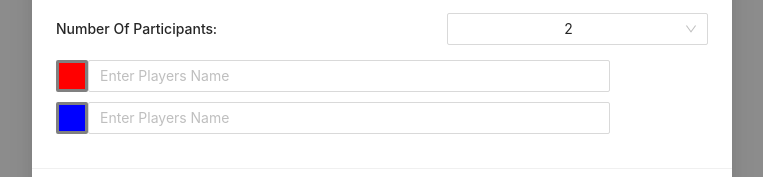
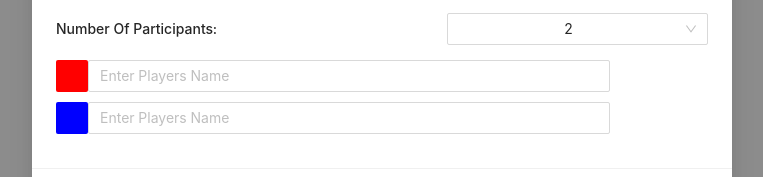
Before and after one commit to Willjc96/smash-kart-tournament, a React (Create React App) app: page / in a window 1280 px wide. Both pictures are taken after a click on the button "Knockout". Shown: the part 293-470 px from the top of the page, without its empty margins (258-1021 px from the left). Built offline with nearby package versions, Linux system fonts and the light colour scheme.

Commit message:
export avatar styling to CSS file

```diff
--- a/src/components/getPlayerAvatar.js
+++ b/src/components/getPlayerAvatar.js
@@ -6,11 +6,9 @@ export const getPlayerAvatar = (playerId) => {
     <Avatar
       shape='square'
       size='medium'
+      className='avatar-icon'
       style={{
         backgroundColor: listOfColours[playerId],
-        borderWidth: '0.5px',
-        border: 'solid',
-        borderColor: 'grey'
       }}
     />
   );
```
